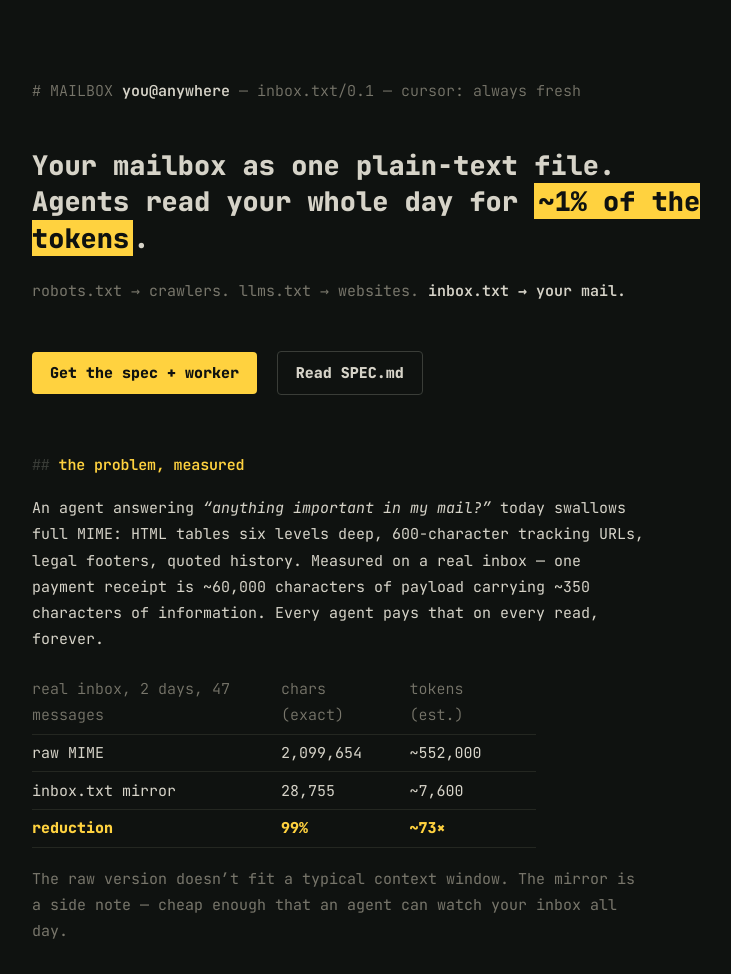
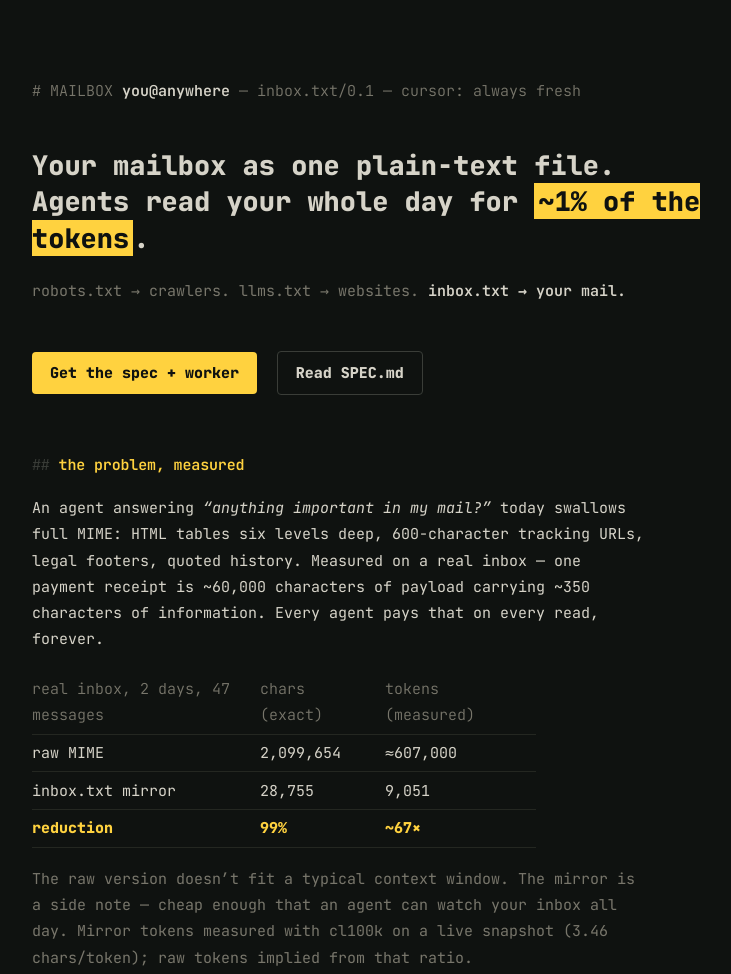
Before and after one commit to eddie-boop14/agent-mail, a plain HTML site: page index.html in a window 1280 px wide. Shown: the top 974 px of the page, without its empty margins (266-997 px from the left). Drawn offline with Linux system fonts and the light colour scheme.

Commit message:
site table: measured token numbers (9,051 / ≈607k / ~67x)

```diff
--- a/index.html
+++ b/index.html
@@ -91,13 +91,14 @@ footer{margin-top:5em; padding-top:1.4em; border-top:1px solid var(--rule); colo
     Measured on a real inbox — one payment receipt is ~60,000 characters of payload carrying
     ~350 characters of information. Every agent pays that on every read, forever.</p>
     <table>
-      <tr><th>real inbox, 2 days, 47 messages</th><th>chars (exact)</th><th>tokens (est.)</th></tr>
-      <tr><td>raw MIME</td><td>2,099,654</td><td>~552,000</td></tr>
-      <tr><td>inbox.txt mirror</td><td>28,755</td><td>~7,600</td></tr>
-      <tr><td><b>reduction</b></td><td><b>99%</b></td><td><b>~73×</b></td></tr>
+      <tr><th>real inbox, 2 days, 47 messages</th><th>chars (exact)</th><th>tokens (measured)</th></tr>
+      <tr><td>raw MIME</td><td>2,099,654</td><td>≈607,000</td></tr>
+      <tr><td>inbox.txt mirror</td><td>28,755</td><td>9,051</td></tr>
+      <tr><td><b>reduction</b></td><td><b>99%</b></td><td><b>~67×</b></td></tr>
     </table>
     <p class="dim">The raw version doesn’t fit a typical context window. The mirror is a side note —
-    cheap enough that an agent can watch your inbox all day.</p>
+    cheap enough that an agent can watch your inbox all day. Mirror tokens measured with
+    cl100k on a live snapshot (3.46 chars/token); raw tokens implied from that ratio.</p>
   </section>
 
   <section>
```
